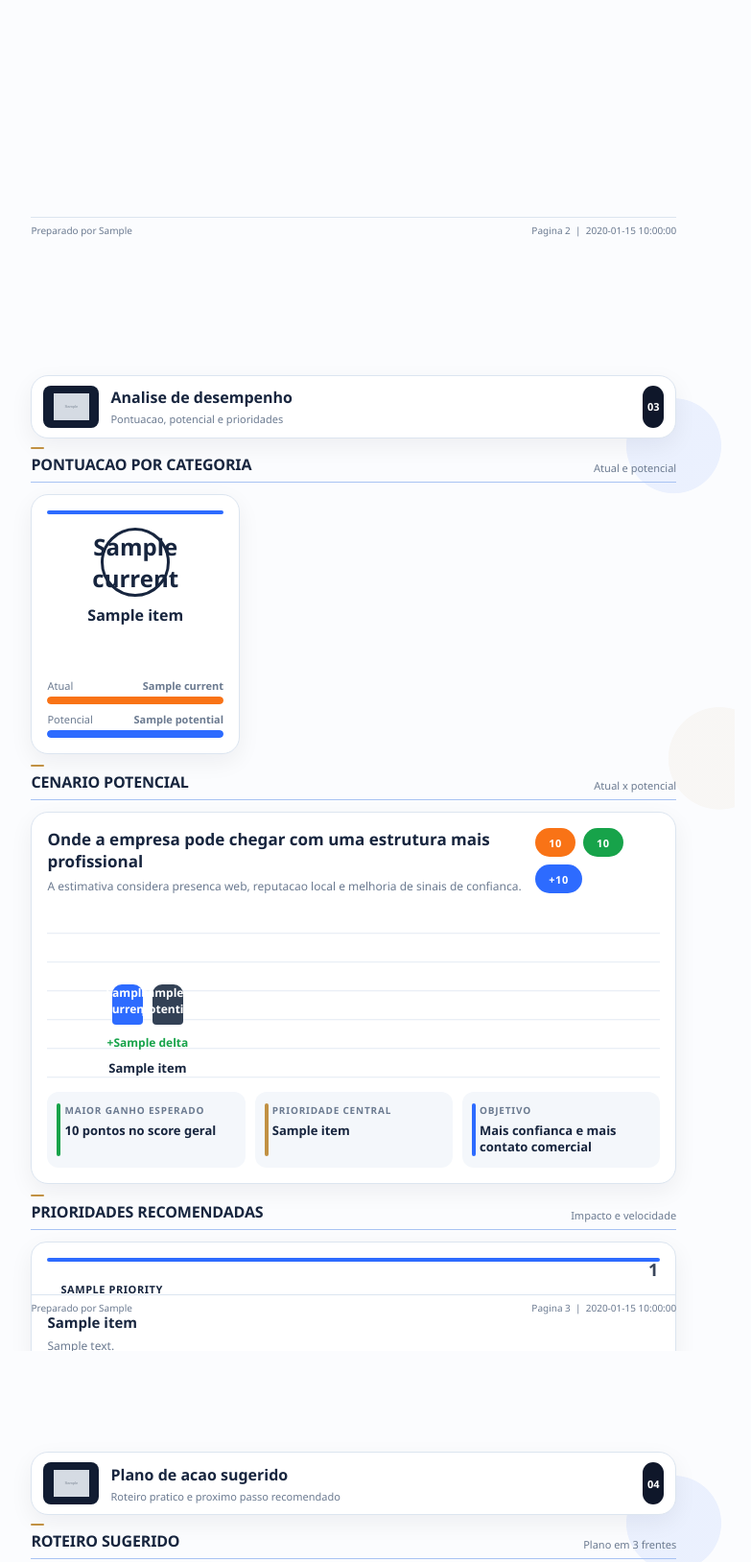
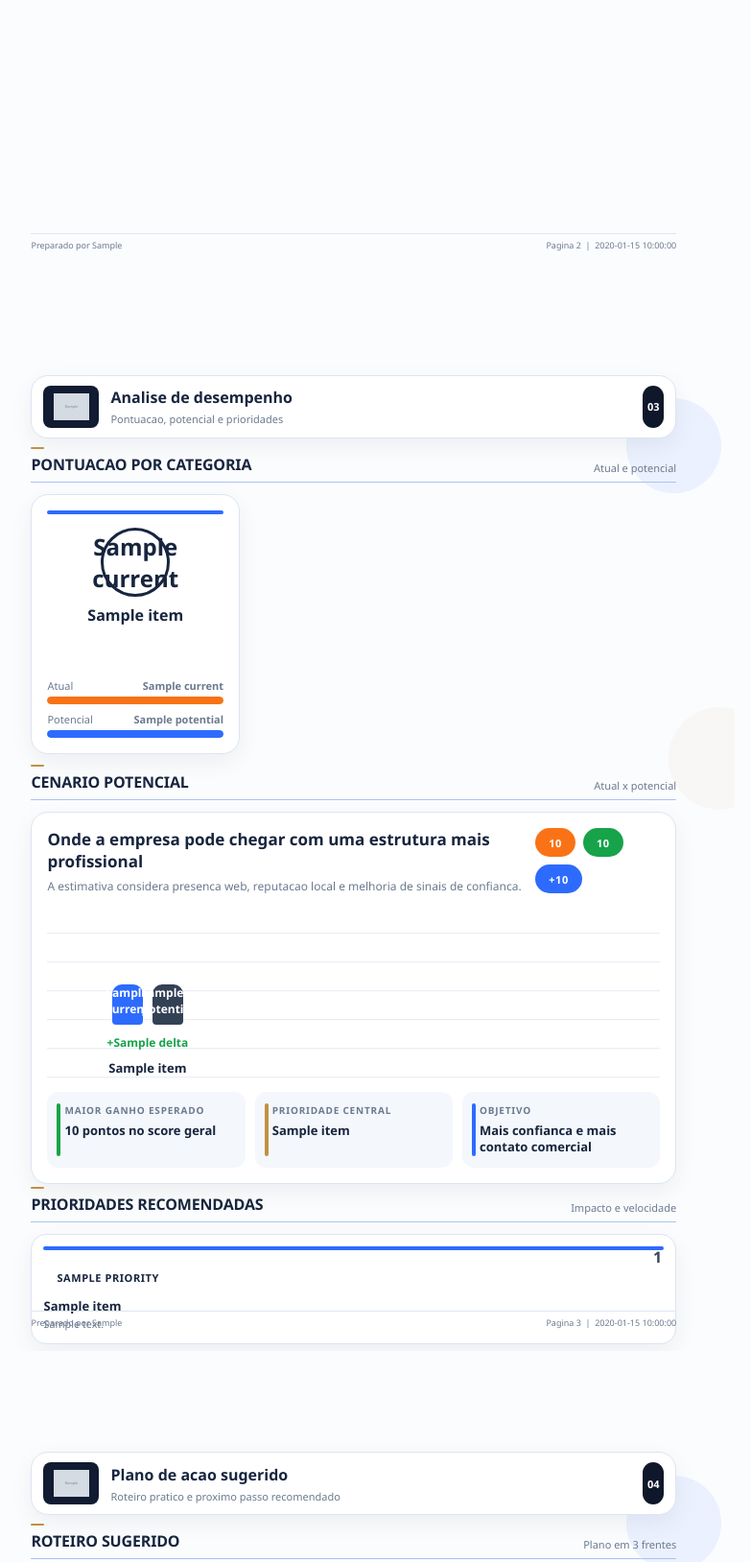
Before and after one commit to AlexPerin1983/automa-whatsap-apift, a Flask app: template ProspectLocal/templates/diagnostic_pdf.html in a window 1280 px wide. Shown: the part 1960-3588 px from the top of the page at 96% size, without its empty margins (28-811 px from the left). Run offline with Flask 3, Linux system fonts and the light colour scheme; the template is opened without the code that fills it: most values are stand-ins (such as "Sample title", 1, 10 or a date in 2020); grey boxes marked "Sample" are stand-in pictures.

Commit message:
Add final HTML preview assets

```diff
--- a/ProspectLocal/templates/diagnostic_pdf.html
+++ b/ProspectLocal/templates/diagnostic_pdf.html
@@ -44,7 +44,7 @@
     .page {
       width: 210mm;
       height: 297mm;
-      padding: 18mm 16mm 14mm;
+      padding: 18mm 16mm 18mm;
       position: relative;
       overflow: hidden;
       page-break-after: always;
@@ -628,9 +628,12 @@
     }
 
     .category-card,
-    .priority-card,
     .roadmap-card {
       padding: 16px;
+    }
+
+    .priority-card {
+      padding: 12px;
     }
 
     .category-card {
@@ -841,16 +844,16 @@
     }
 
     .priority-card {
-      min-height: 104px;
+      min-height: 78px;
       border-radius: 16px;
       position: relative;
     }
 
     .priority-card .index {
       position: absolute;
-      right: 18px;
-      top: 16px;
-      font-size: 18px;
+      right: 14px;
+      top: 12px;
+      font-size: 16px;
       font-weight: 800;
       color: inherit;
       opacity: 0.85;
@@ -872,18 +875,18 @@
     }
 
     .priority-title {
-      margin: 10px 0 6px;
-      font-size: 15px;
+      margin: 6px 0 4px;
+      font-size: 13px;
       line-height: 1.25;
       font-weight: 800;
       color: var(--ink);
-      padding-right: 44px;
+      padding-right: 36px;
     }
 
     .priority-copy {
       color: var(--muted);
-      font-size: 12px;
-      line-height: 1.45;
+      font-size: 10.8px;
+      line-height: 1.35;
     }
 
     .roadmap-card {
@@ -1067,13 +1070,13 @@
       position: absolute;
       left: 16mm;
       right: 16mm;
-      bottom: 10mm;
+      bottom: 6mm;
       display: flex;
       justify-content: space-between;
       color: var(--muted);
-      font-size: 10px;
+      font-size: 9px;
       border-top: 1px solid var(--border);
-      padding-top: 6px;
+      padding-top: 5px;
     }
   </style>
 </head>
@@ -1332,11 +1335,11 @@
       </div>
     </div>
 
-    <div class="section-head" style="margin-top:18px;">
+    <div class="section-head" style="margin-top:10px;">
       <div class="section-title">Prioridades recomendadas</div>
       <div class="section-subtitle">Impacto e velocidade</div>
     </div>
-    <div class="priority-grid" style="grid-template-columns: repeat({{ priorities|length }}, minmax(0, 1fr));">
+    <div class="priority-grid" style="grid-template-columns: repeat({{ priorities|length }}, minmax(0, 1fr)); gap: 8px;">
       {% for item in priorities %}
         <div class="priority-card card {{ item.class_name }}">
           <div class="pill pill-{{ item.class_name }}">{{ item.priority }}</div>
```
Also changed, not shown: ProspectLocal/pdf_preview_html_v3/page_1.png (added), ProspectLocal/pdf_preview_html_v3/page_3.png (added), ProspectLocal/pdf_preview_html_v4/page_3.png (added), ProspectLocal/pdf_preview_html_v5/page_3.png (added), ProspectLocal/pdf_preview_html_v6/page_3.png (added).
